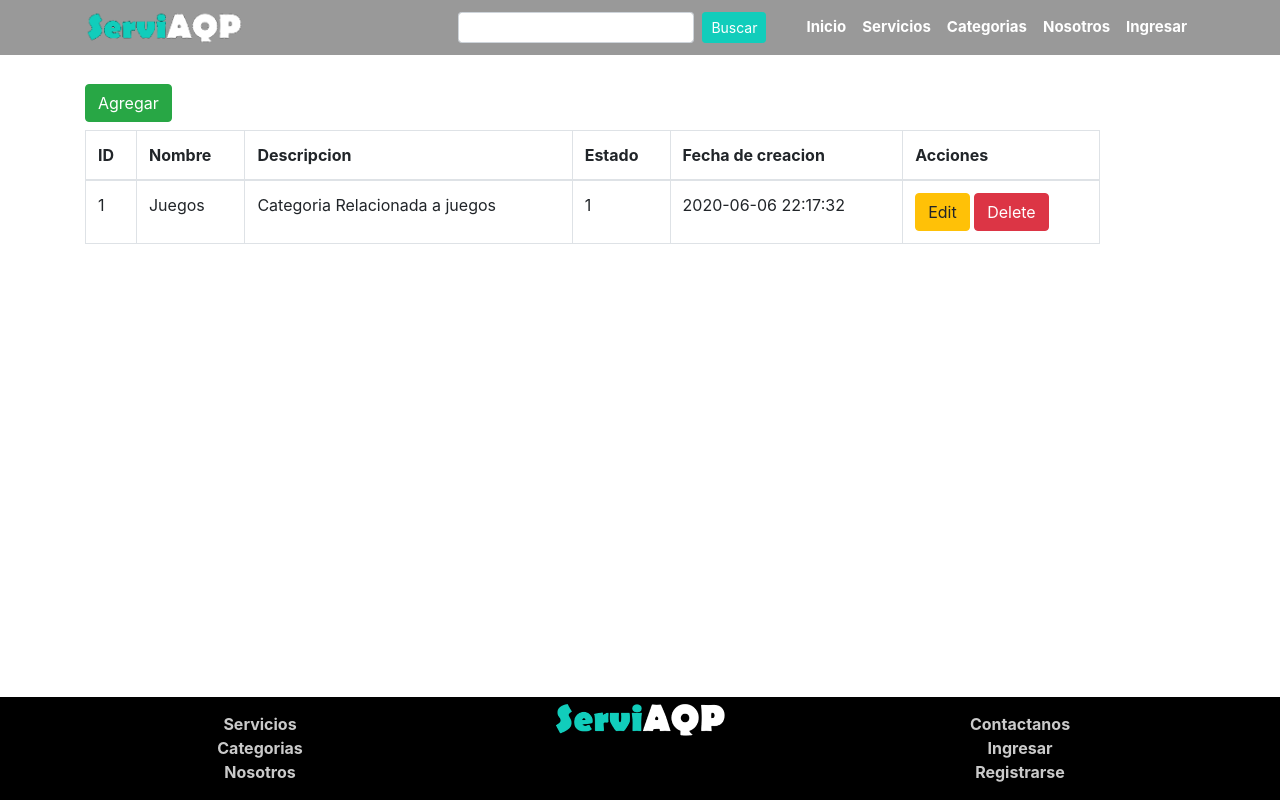
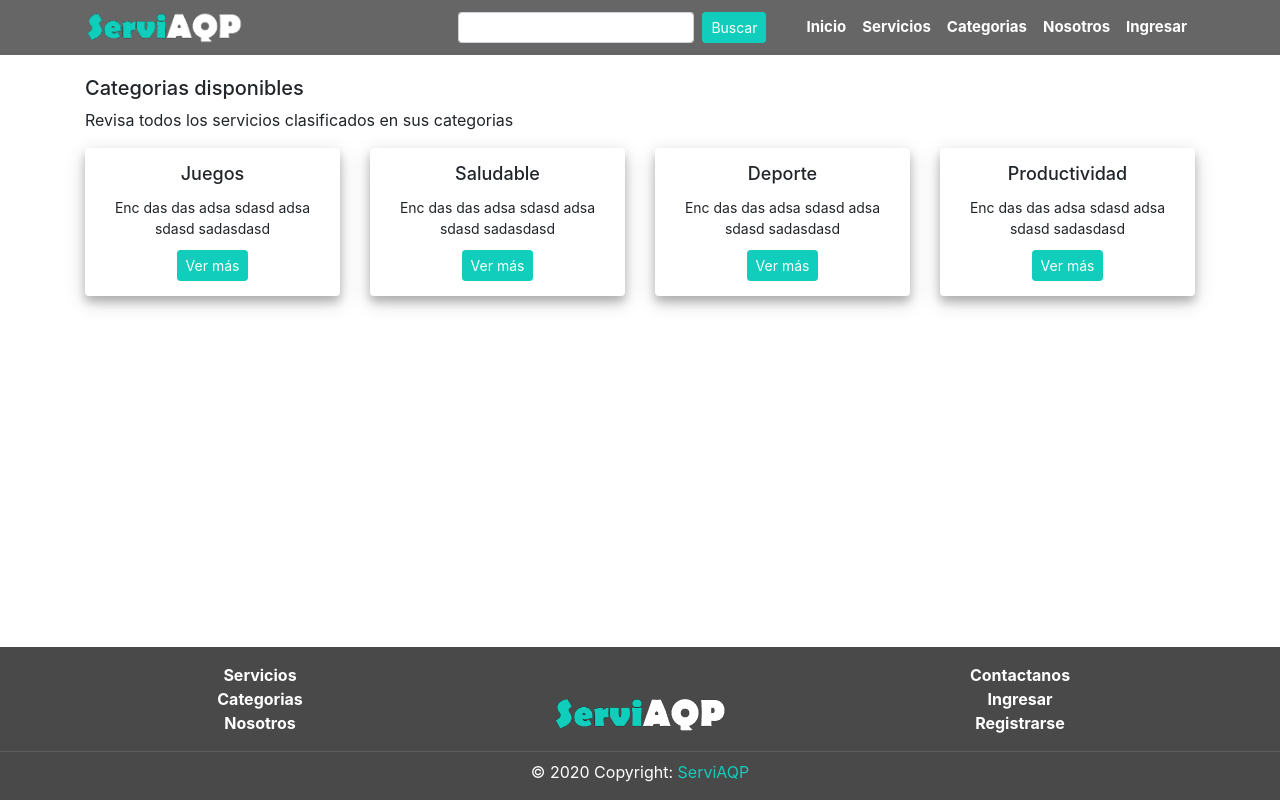
Before and after one commit to joelBerseker/ServiAQP, a PHP site: page /Categorias/index.php in a window 1280 px wide. Run offline with PHP 8.4, Linux system fonts and the light colour scheme; data comes from the database, SQL or seed files in the repository.

Commit message:
arreglando footer

```diff
--- a/Categorias/index.php
+++ b/Categorias/index.php
@@ -4,56 +4,56 @@
     $titulo_html="Categorias";
     include("../includes/header.php");
 ?>
-<div class="section">
-    <div class="container pt-4">
+<div class="section pt-3">
+    <div class="container">
+	<div class="">
+			<h5>Categorias disponibles</h5>
+			<p>Revisa todos los servicios clasificados en sus categorias</p>
+		</div>
+		<div class="row justify-content-center">
 
-	<div class="row">
-		<div class="col-md-2">
-		<?php
-			include("crud_categoria/add.php");
-		?>
-		</div>
-		<div class="col-md-11 pt-2">
-			<table class='table table-bordered'>
-				<thead>
-					<th>ID</th>
-					<th>Nombre</th>
-					<th>Descripcion</th>
-					<th>Estado</th>
-					<th>Fecha de creacion</th>
-					<th>Acciones</th>
-				</thead>
-				<tbody>
-				<?php
-				$query = "SELECT * FROM CATEGORIA";
-				$resultProduct= mysqli_query($conn, $query);
-				while($row= mysqli_fetch_array($resultProduct)){
-				?>
-					<tr>
-						<td><?php echo $row['CatId']?></td>
-						<td><?php echo $row['CatNom']?></td>
-						<td><?php echo $row['CatDes']?></td>
-						<td><?php echo $row['CatEstReg']?></td>
-						<td><?php echo $row['CatFecCre']?></td>
+			<div class="col-sm-6 col-md-4 col-lg-3 col-xl-3">
+				<div class="card mb-4 border-0 ">
 
-						<td>
-							<a href="crud_categoria/edit.php?id=<?php echo $row['CatId']?>" class="btn btn-warning">
-								Edit
-							</a>
-							<a href="crud_categoria/delete.php?id=<?php echo $row['CatId']?>" class="btn btn-danger">
-								Delete
-							</a>
-						</td>
-					</tr>
+					<div class="card-body text-center">
+						<h3 class="card-title">	Juegos </h3>
+						<textarea disabled class="descrip text-center">Enc das das adsa sdasd adsa sdasd sadasdasd asdasdasdasdasd a das dusdfsfsasdasd a dsa da as dfsfsfentra los mejores juegos de plataforma que puedas encontrar</textarea>
+						<a href="/Categoria/VerProductos?id=8" class="btn btn-primary btn-sm">Ver más</a><a href=""></a>
+					</div>
+				</div>
+			</div>
+			<div class="col-sm-6 col-md-4 col-lg-3 col-xl-3">
+				<div class="card mb-4 border-0 ">
 
+					<div class="card-body text-center">
+						<h3 class="card-title">	Saludable </h3>
+						<textarea disabled class="descrip text-center">Enc das das adsa sdasd adsa sdasd sadasdasd asdasdasdasdasd a das dusdfsfsasdasd a dsa da as dfsfsfentra los mejores juegos de plataforma que puedas encontrar</textarea>
+						<a href="/Categoria/VerProductos?id=8" class="btn btn-primary btn-sm">Ver más</a><a href=""></a>
+					</div>
+				</div>
+			</div>
+			<div class="col-sm-6 col-md-4 col-lg-3 col-xl-3">
+				<div class="card mb-4 border-0 ">
 
-				<?php } ?>
-				</tbody>
-			</table
-			>
-		</div>
+					<div class="card-body text-center">
+						<h3 class="card-title">	Deporte </h3>
+						<textarea disabled class="descrip text-center">Enc das das adsa sdasd adsa sdasd sadasdasd asdasdasdasdasd a das dusdfsfsasdasd a dsa da as dfsfsfentra los mejores juegos de plataforma que puedas encontrar</textarea>
+						<a href="/Categoria/VerProductos?id=8" class="btn btn-primary btn-sm">Ver más</a><a href=""></a>
+					</div>
+				</div>
+			</div>
+			<div class="col-sm-6 col-md-4 col-lg-3 col-xl-3">
+				<div class="card mb-4 border-0 ">
+
+					<div class="card-body text-center">
+						<h3 class="card-title">	Productividad </h3>
+						<textarea disabled class="descrip text-center">Enc das das adsa sdasd adsa sdasd sadasdasd asdasdasdasdasd a das dusdfsfsasdasd a dsa da as dfsfsfentra los mejores juegos de plataforma que puedas encontrar</textarea>
+						<a href="/Categoria/VerProductos?id=8" class="btn btn-primary btn-sm">Ver más</a><a href=""></a>
+					</div>
+				</div>
+			</div>
+
 	</div>
-</div>
 </div>
 <?php
     include("../includes/footer.php");
--- a/frontend/css/style.css
+++ b/frontend/css/style.css
@@ -3,6 +3,7 @@
   --color-principal:#11CDBB;
   --fondo-principal:white;
   --color-principal-hover: rgb(24, 170, 155);
+  --color-footer:rgb(73, 73, 73);
 }
 /*Variables fin*/
 
@@ -132,14 +133,26 @@ a:active{
   position: absolute;
   bottom: 0;
   width: 100%;
+  background-color: var(--color-footer);
 }
+.lista-footer{
+  color: var(--color-footer);
+}
+.item-footer{
+  color:white;
+}
+.hr-background{
+  background-color:rgb(105, 104, 104);
+}
+
+
 /*Footter fin*/
 
 
 
 /*Navbar inicio*/
 .navbar{
-  background: rgba(0, 0, 0,0.4);
+  background: rgba(0, 0, 0,0.6);
 }
 .navbar-light .navbar-nav .nav-link {
   color:white;
--- a/includes/footer.php
+++ b/includes/footer.php
@@ -1,30 +1,36 @@
 <?php
     include('global_variable.php');
 ?>
-<footer class="footer-area footer" style="background-color:black" id="sticky-footer" >
+<footer class="footer-area footer" id="sticky-footer" >
     <div class="container">
     <div class="row">
-        <div class="col-4" style="padding-top:15px ;" align="center">
-            <ul style="color:black">
-                <li><b><a href="<?php echo $dirEjec?>/Intercambio" style="color:#CACACA">Servicios</a></b></li>
-                <li><b><a href="<?php echo $dirEjec?>/Categoria" style="color:#CACACA">Categorias</a></b></li>
-                <li><b><a href="<?php echo $dirEjec?>/Nosotros" style="color:#CACACA">Nosotros</a></b></li>
+        <div class="col-4 pt-3" align="center">
+            <ul class="lista-footer">
+                <li><b><a class="item-footer" href="<?php echo $dirEjec?>/Intercambio">Servicios</a></b></li>
+                <li><b><a class="item-footer" href="<?php echo $dirEjec?>/Categoria">Categorias</a></b></li>
+                <li><b><a class="item-footer" href="<?php echo $dirEjec?>/Nosotros">Nosotros</a></b></li>
             </ul>
         </div>
-        <div class="col-4 "style="padding-top:3px ;padding-bottom:5px">
+        <div class="col-4 pt-5">
             <div align="center">
                 <img src="<?php echo $dirEjec?>/frontend/images/logo.png"  alt="logo de S4P" style="height: 50%;width: 50%;" >
 
             </div>
         </div>
-        <div class="col-4" style="padding-top:15px ;" align="center">
-        <ul style="color:black">
-                <li><b><a href="<?php echo $dirEjec?>/Contactanos" style="color:#CACACA">Contactanos</a></b></li>
-                <li><b><a href="<?php echo $dirEjec?>/Autenticacion/Login" style="color:#CACACA">Ingresar</a></b></li>
-                <li><b><a href="<?php echo $dirEjec?>/Autenticacion/Singup" style="color:#CACACA">Registrarse</a></b></li>
+        <div class="col-4 pt-3" align="center">
+        <ul class="lista-footer">
+                <li><b><a class="item-footer" href="<?php echo $dirEjec?>/Contactanos">Contactanos</a></b></li>
+                <li><b><a class="item-footer" href="<?php echo $dirEjec?>/Autenticacion/Login">Ingresar</a></b></li>
+                <li><b><a class="item-footer" href="<?php echo $dirEjec?>/Autenticacion/Singup">Registrarse</a></b></li>
         </ul>
         </div>
     </div>
+    </div>
+
+    <hr class="mt-0 mb-2 hr-background" width="100%">
+
+    <div class=" text-center pb-3 item-footer">© 2020 Copyright:
+        <a href="/"> ServiAQP</a>
     </div>
 </footer>
 <script src="https://code.jquery.com/jquery-3.3.1.min.js"></script>
```
